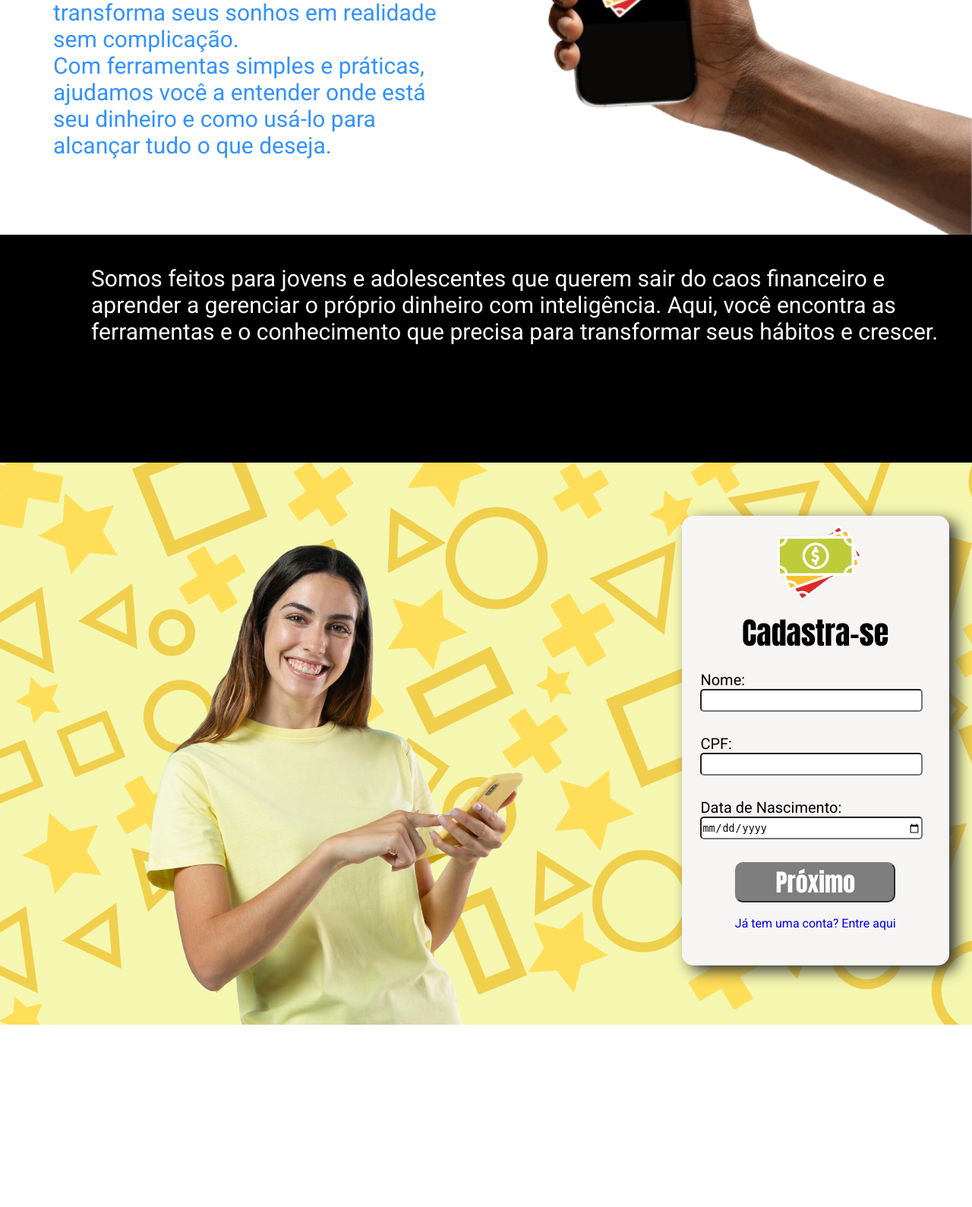
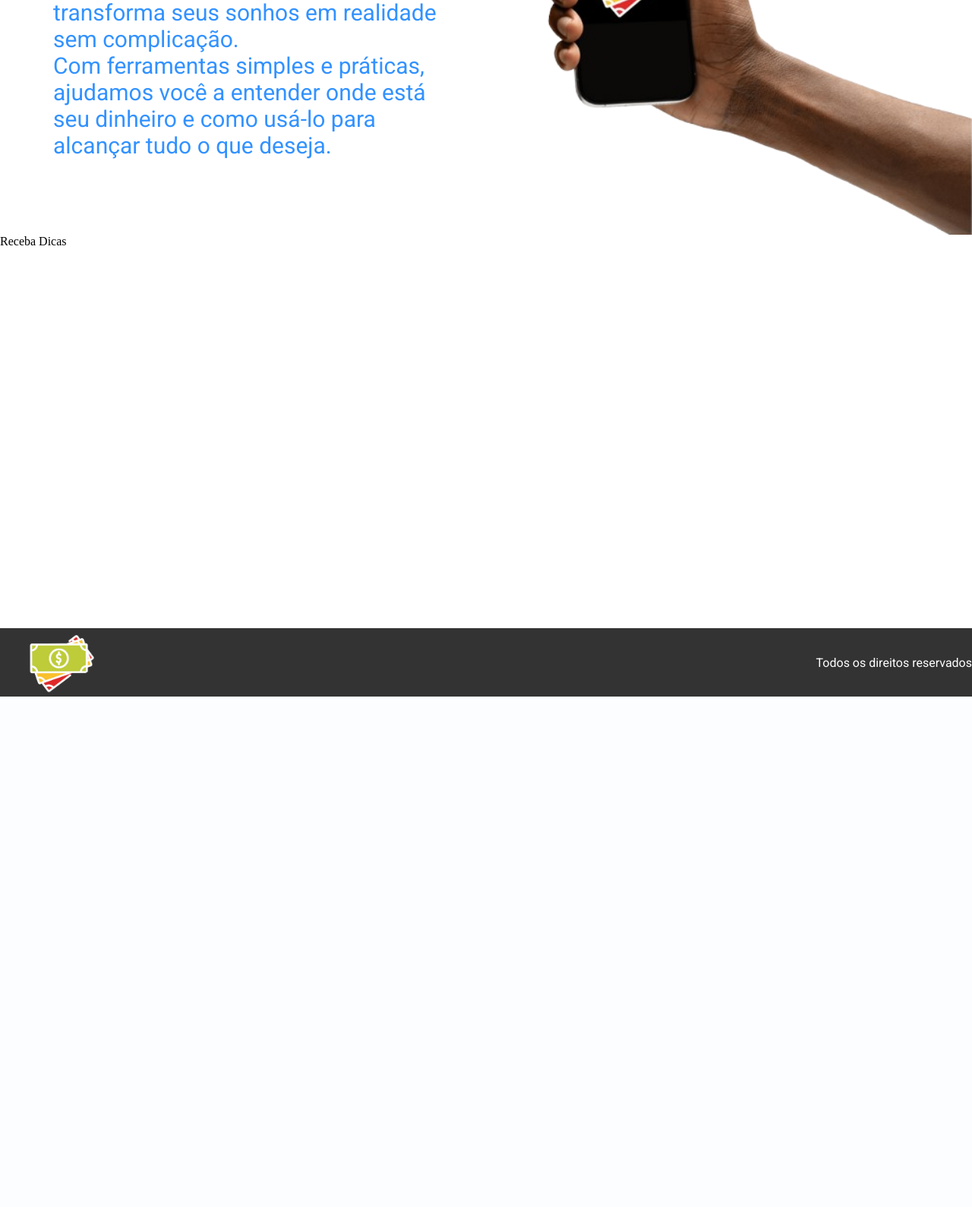
Before and after one commit to ciraht/sistema-de-controle-financeiro, a Flask app: page / in a window 1280 px wide; the page is wider, and only the part inside the window is pictured. Shown: the part 1001-2590 px from the top of that part at 76% size. After the commit the page ends 1918 px from the top of that part, so only its background shows below. Run offline with Flask 3, Linux system fonts and the light colour scheme.

Commit message:
Add files via upload

```diff
--- a/static/css/estilo.css
+++ b/static/css/estilo.css
@@ -307,14 +307,6 @@
     font-size: 150px;
 }
 
-.fundo2-0{
-    background-image: url(../img/fundo2.png);
-    background-repeat: no-repeat;
-    background-size: cover;
-    width: 100%;
-    height: 740px;
-}
-
 .fundo5{
     background-image: url(../img/fundo5.png);
     background-repeat: no-repeat;
@@ -673,7 +641,7 @@
 /* pagina login */
 
 .pessoa-fundo{
-    height: 740px;
+    height: 182.3%;
     margin-left: -10%;
 
 }
@@ -1017,21 +985,6 @@
     margin-top:17px;
 }
 
-.fundo-preto{
-    background-color: #000000;
-    height: 300px;
-    width: 100%;
-}
-
-.fundo-preto p{
-    color: #ffffff;
-
-    font-size: 30px;
-
-    margin-left: 120px;
-    margin-height: 300px;
-}
-
 .rodape{
     background-color: rgba(0, 0, 0, 0.801);
     width: 100%;
--- a/templates/dicas2.html
+++ b/templates/dicas2.html
@@ -9,7 +9,7 @@
     <link rel="preconnect" href="https://fonts.gstatic.com" crossorigin>
     <link href="https://fonts.googleapis.com/css2?family=Anton&family=Roboto:ital,wght@0,100;0,300;0,400;0,500;0,700;0,900;1,100;1,300;1,400;1,500;1,700;1,900&display=swap" rel="stylesheet">
 </head>
-<body class="fundo-liso2">
+<body>
     <header class="cabecalho d-flex">
         <div class="d-evelin">
             <img class="logo" src="../static/img/logo.png">
@@ -105,7 +105,7 @@
 
     </section>
 
-    <section class="texto-grande2">
+    <section class="texto-grande">
 
         <div class="mini-espaco"></div>
         <div class="mini-espaco"></div>
--- a/templates/dicas3.html
+++ b/templates/dicas3.html
@@ -9,7 +9,7 @@
     <link rel="preconnect" href="https://fonts.gstatic.com" crossorigin>
     <link href="https://fonts.googleapis.com/css2?family=Anton&family=Roboto:ital,wght@0,100;0,300;0,400;0,500;0,700;0,900;1,100;1,300;1,400;1,500;1,700;1,900&display=swap" rel="stylesheet">
 </head>
-<body class="fundo-liso3">
+<body>
     <header class="cabecalho d-flex">
         <div class="d-evelin">
             <img class="logo" src="../static/img/logo.png">
@@ -105,7 +105,7 @@
 
     </section>
 
-    <section class="texto-grande2">
+    <section class="texto-grande">
 
         <div class="mini-espaco"></div>
         <div class="mini-espaco"></div>
--- a/templates/dicas4.html
+++ b/templates/dicas4.html
@@ -9,7 +9,7 @@
     <link rel="preconnect" href="https://fonts.gstatic.com" crossorigin>
     <link href="https://fonts.googleapis.com/css2?family=Anton&family=Roboto:ital,wght@0,100;0,300;0,400;0,500;0,700;0,900;1,100;1,300;1,400;1,500;1,700;1,900&display=swap" rel="stylesheet">
 </head>
-<body class="fundo-liso4">
+<body>
     <header class="cabecalho d-flex">
         <div class="d-evelin">
             <img class="logo" src="../static/img/logo.png">
@@ -105,7 +105,7 @@
 
     </section>
 
-    <section class="texto-grande2">
+    <section class="texto-grande">
 
         <div class="mini-espaco"></div>
         <div class="mini-espaco"></div>
--- a/templates/editar_despesa.html
+++ b/templates/editar_despesa.html
@@ -83,7 +83,6 @@
         <p class="letrinha">Todos os direitos reservados</p>
     </footer>
 
-    <!-- Importando o arquivo JavaScript -->
     <script src="assets/js/codigo.js"></script>
 </body>
 </html>
--- a/templates/editar_receita.html
+++ b/templates/editar_receita.html
@@ -83,7 +83,6 @@
             </div>
         </form>
     </section>
-
     <footer class="rodape">
         <img class="logo" src="../static/img/logo.png">
         <p class="letrinha">Todos os direitos reservados</p>
--- a/templates/index.html
+++ b/templates/index.html
@@ -68,64 +68,9 @@
         <img class="mao" src="../static/img/mao.png">
     </section>
 
-    <section class="fundo-preto">
-        <div class="mini-espaco"></div>
-        <div class="mini-espaco"></div>
-        <p class="letrinha">Somos feitos para jovens e adolescentes que querem sair do caos financeiro e aprender a
-            gerenciar o próprio dinheiro com inteligência. Aqui, você encontra as ferramentas e o
-            conhecimento que precisa para transformar seus hábitos e crescer.</p>
+    <section class="d-flex">
+        <p>Receba Dicas</p>
     </section>
-
-    <section class="fundo2-0">
-        <div class="d-flex pessoa-fundo">
-            <img src="../static/img/pessoa2.png">
-            <div class="quadro_login">
-                <form id="formulario" action="{{ url_for('cadastrar') }}" method="post">
-
-                    <div class="centraliza">
-                        <img class="logo2" src="../static/img/logo.png">
-                        <p class="titulozin letrao">Cadastra-se</p>
-                        <div class="mini-espaco"></div>
-                    </div>
-
-                    <div id="grupo1">
-                        <label for="nome" class="pedido2 letrinha">Nome:</label>
-                        <input type="text" id="nome" name="nome" required><br>
-
-                        <label for="cpf" class="pedido2 letrinha">CPF:</label>
-                        <input type="text" id="cpf" name="cpf" required><br>
-
-                        <label for="nascimento" class="pedido2 letrinha">Data de Nascimento:</label>
-                        <input type="date" id="nascimento" name="nascimento" required><br>
-
-                        <div class="centraliza">
-                            <button type="button" id="btnProximo1" class="letrao">Próximo</button><br>
-                            <a href="/login" class="letrinha">Já tem uma conta? Entre aqui</a>
-                        </div>
-                    </div>
-
-                    <div id="grupo2" style="display: none;">
-                        <label for="email" class="pedido2 letrinha">Email:</label>
-                        <input type="email" id="email" name="email" required><br>
-
-                        <label for="senha" class="pedido2 letrinha">Senha:</label>
-                        <input type="password" id="senha" name="senha" required><br>
-
-                        <label for="confirmar_senha" class="pedido2 letrinha">Confirmar senha:</label>
-                        <input type="password" id="confirmar_senha" name="confirmar_senha" required><br>
-
-                        <div class="centraliza">
-                            <button type="submit" class="letrao">Enviar</button>
-                            <button type="button" id="btnVoltar" class="letrao">Voltar</button>
-                        </div>
-                    </div>
-                </form>
-
-                <script src="../static/js/codigo.js"></script>
-            </div>
-        </div>
-    </section>
-
     <footer class="rodape">
         <img class="logo" src="../static/img/logo.png">
         <p class="letrinha">Todos os direitos reservados</p>
```
Also changed, not shown: other parts of static/css/estilo.css (+12 -27 lines), templates/dicas1.html (+3 -4 lines), templates/home.html (+22 -11 lines), templates/login.html (+20 -1 lines), templates/nova_despesa.html (+10 -2 lines), templates/nova_receita.html (+11 -3 lines), static/img/olho-aberto.png (added), static/img/olho-fechado.png (added), 1 other file.
